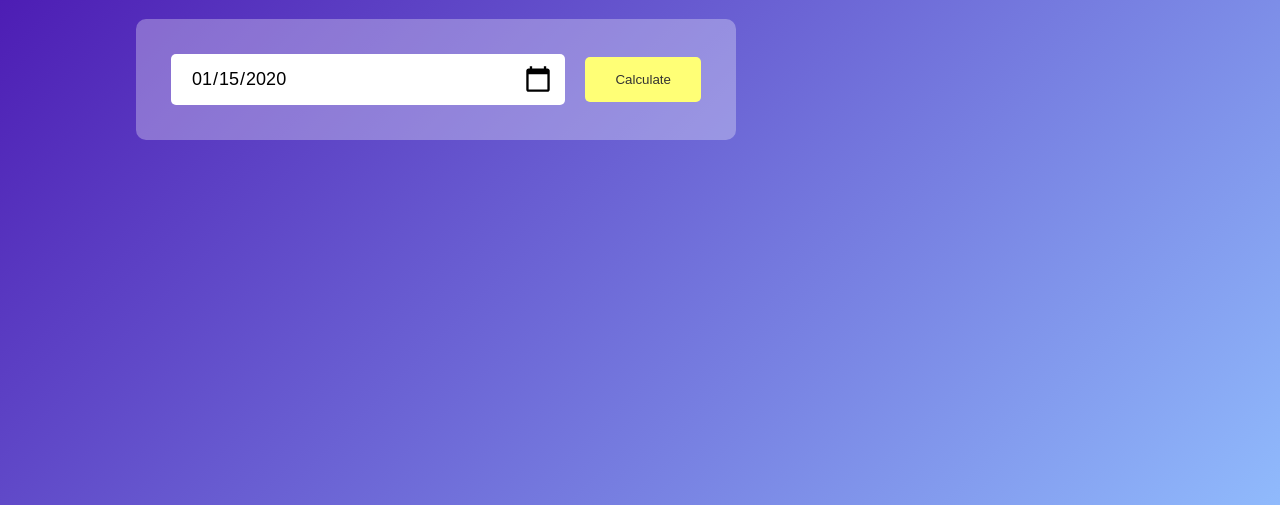
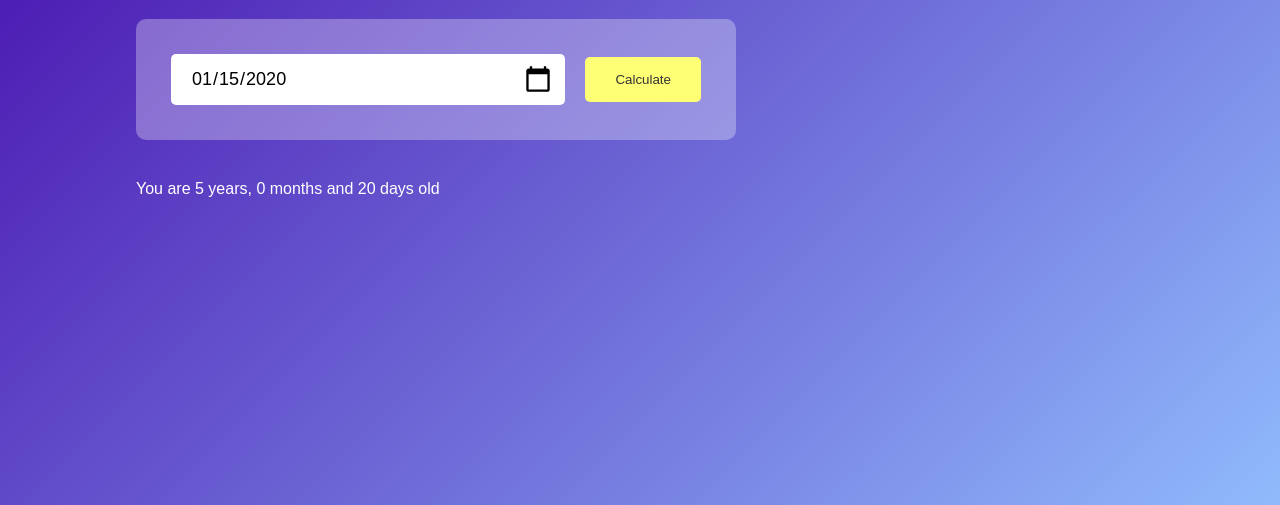
Before and after one commit to MenukaSankalpa/Project-28, a plain HTML site: page index.html in a window 1280 px wide. Both pictures are taken after typing "2020-01-15" into the empty fields and a click on the button "Calculate". Shown: the part 295-800 px from the top of the page. Drawn offline with Linux system fonts and the light colour scheme.

Commit message:
coded to show age in webpage

```diff
--- a/index.html
+++ b/index.html
@@ -14,6 +14,7 @@
                 <input type="date" id="date">
                 <button>Calculate</button>
             </div>
+            <p id="result"></p>
         </div>
     </div>
     <script src="script.js"></script>
--- a/script.js
+++ b/script.js
@@ -1,5 +1,8 @@
 let userInput = document.getElementById("date");
 userInput.max = new Date().toISOString().split("T")[0];
+let result = document.getElementById("result");
+
+document.querySelector("button").addEventListener("click", calculateAge);
 
 function calculateAge(){
     let birthDate = new Date(userInput.value);
@@ -28,6 +31,19 @@ function calculateAge(){
     if(d2 >= d1){
         d3 = d2 - d1;
 
+    }else{
+        m3--;
+        d3 = getDaysInMonth(y1, m1) + d2 - d1;
     }
+    if(m3 < 0){
+        m3 = 11;
+        y3--;
+    }
+    result.innerHTML = `You are ${y3} years, ${m3} months and ${d3} days old`;
+
 
 };
+
+function getDaysInMonth(year, month){
+    return new Date(year, month, 0).getDate();
+}
```
